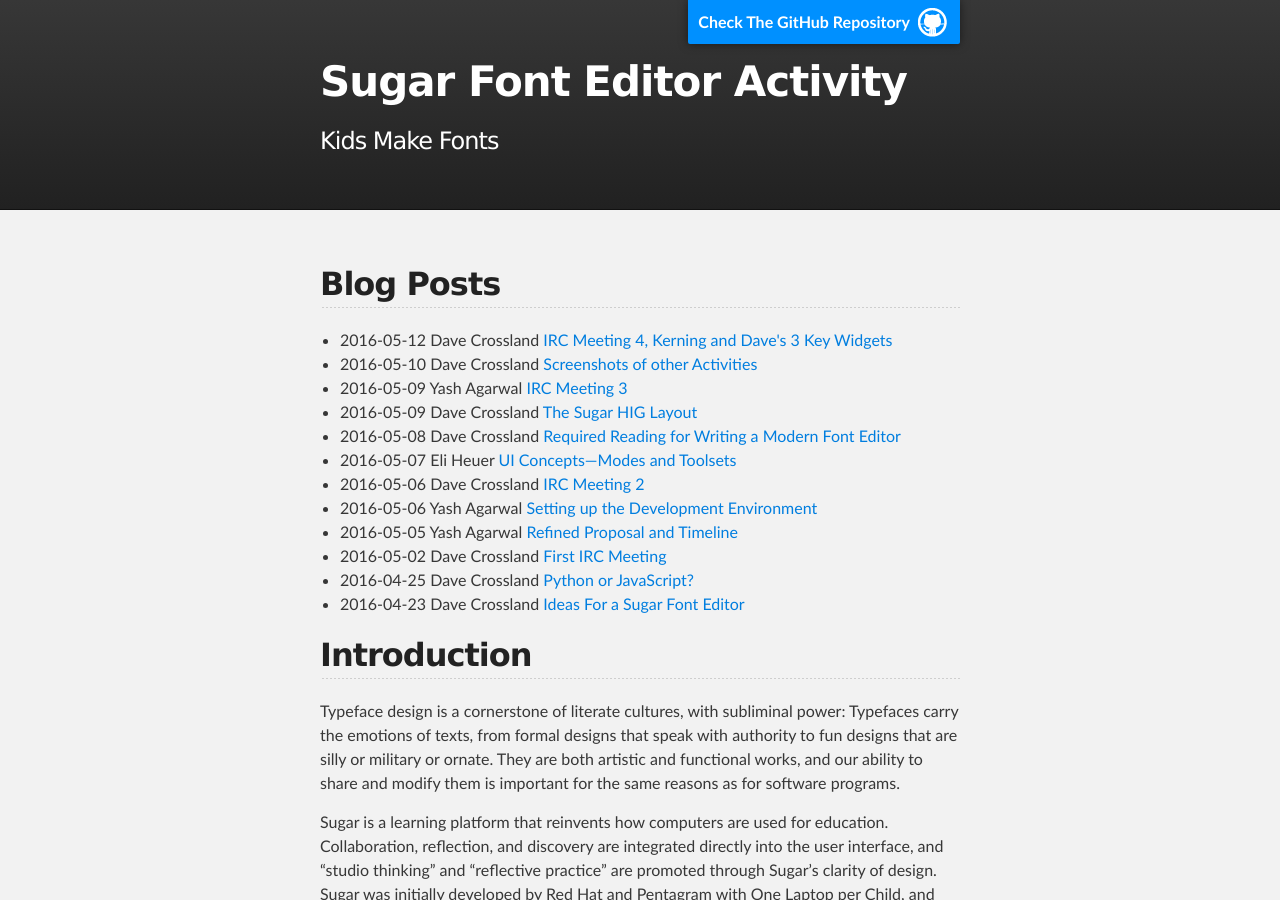
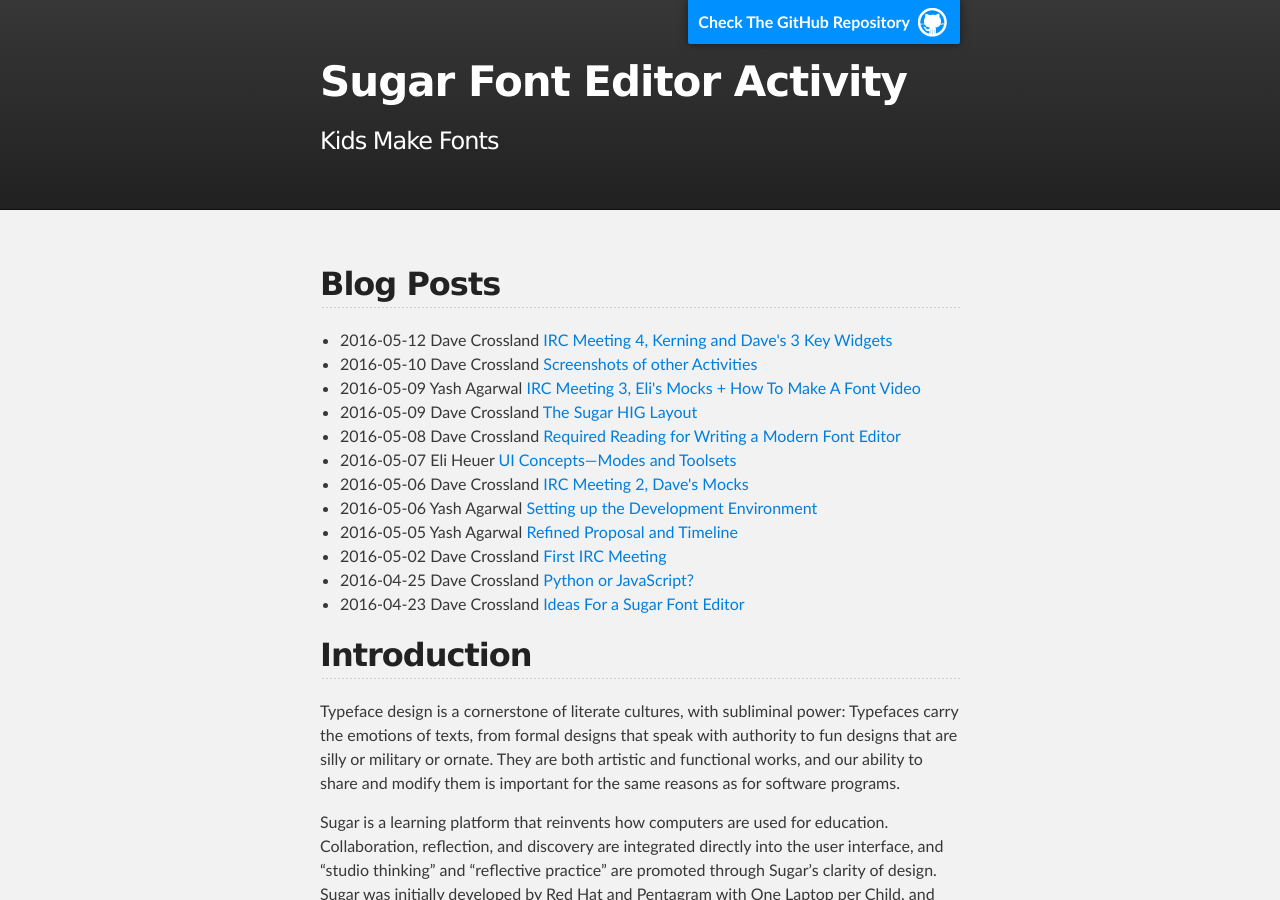
Before and after one commit to sugarlabs/edit-fonts-activity, a Jekyll site: the page built from index.md, in a window 1280 px wide and 900 px high. Built offline with Jekyll 4.4.1, drawn with Linux system fonts in a browser that asks for light colours.

Commit message:
Update blog post titles

```diff
--- a/_posts/2016-05-06-irc-meeting-2.md
+++ b/_posts/2016-05-06-irc-meeting-2.md
@@ -1,6 +1,6 @@
 ---
 layout: post
-title: IRC Meeting 2
+title: IRC Meeting 2, Dave's Mocks
 category: article
 author: Dave Crossland
 ---
--- a/_posts/2016-05-09-irc-meeting-3.md
+++ b/_posts/2016-05-09-irc-meeting-3.md
@@ -1,6 +1,6 @@
 ---
 layout: post
-title: IRC Meeting 3
+title: IRC Meeting 3, Eli's Mocks + How To Make A Font Video
 category: article
 author: Yash Agarwal
 ---
```
